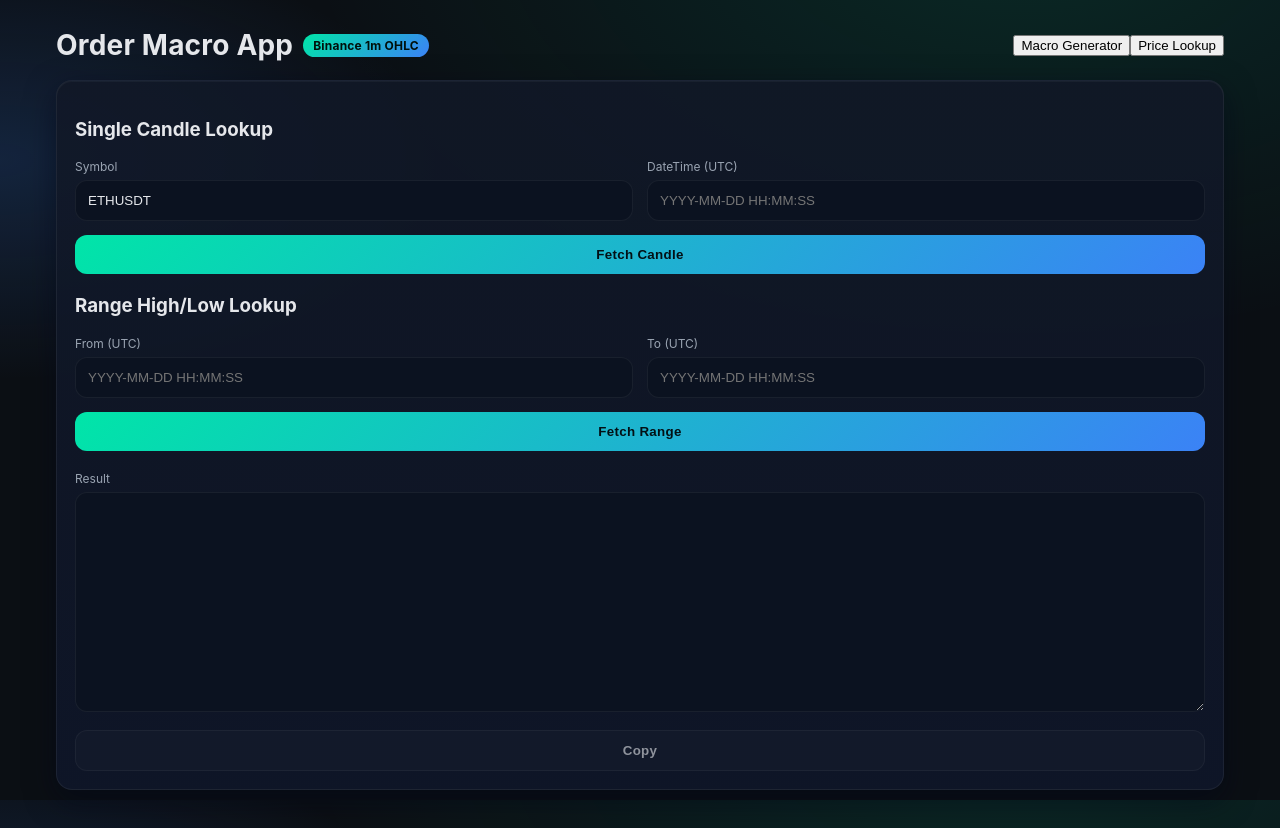
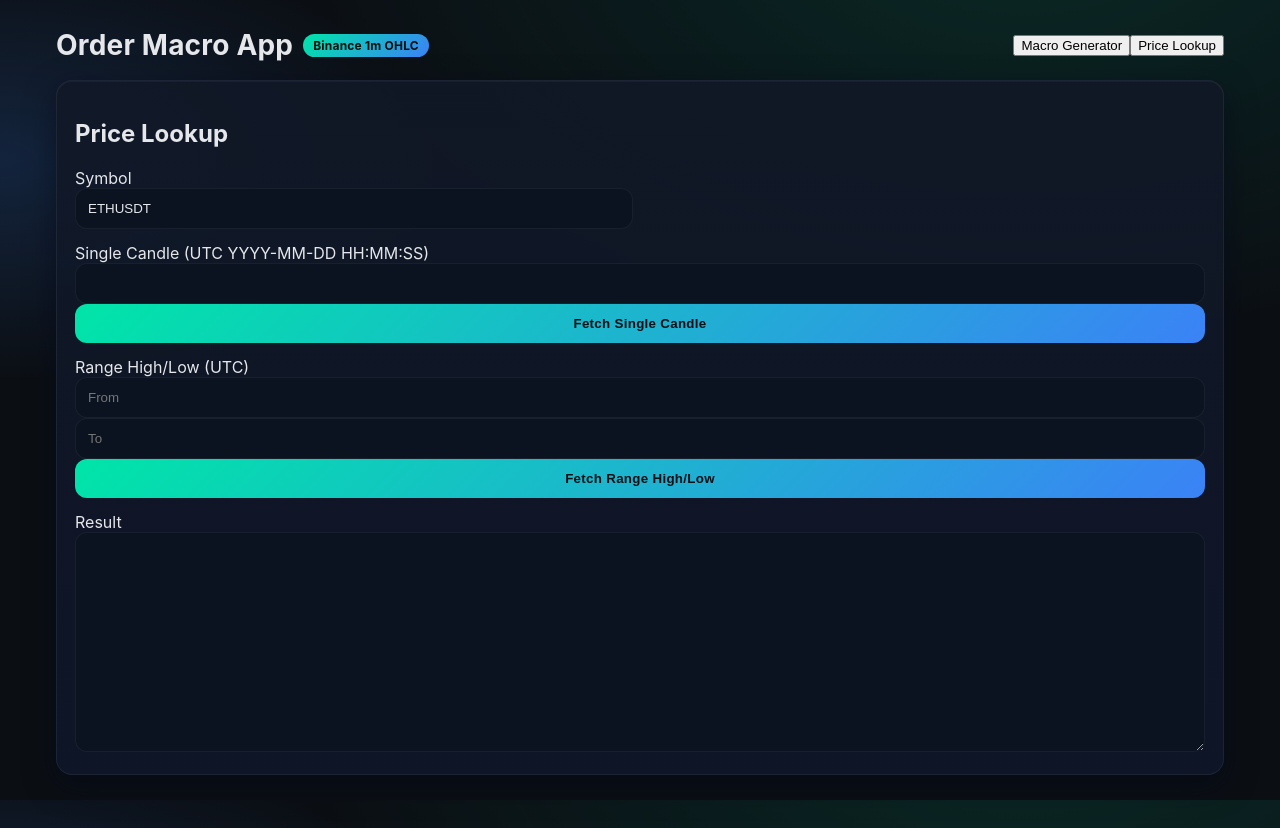
Before and after one commit to GorkemTikic/order-macro-app, a React (Vite) app: page / in a window 1280 px wide. Both pictures are taken after a click on the button "Price Lookup". Built offline with nearby package versions, Linux system fonts and the light colour scheme.

Commit message:
Update PriceLookup.jsx

```diff
--- a/src/components/PriceLookup.jsx
+++ b/src/components/PriceLookup.jsx
@@ -1,109 +1,70 @@
-import React, { useRef, useState } from "react";
+import React, { useState } from "react";
 import { getTriggerMinuteCandles, getRangeHighLow } from "../pricing";
 
-export default function PriceLookup() {
+function PriceLookup() {
   const [symbol, setSymbol] = useState("ETHUSDT");
-  const [singleTime, setSingleTime] = useState("");
-  const [rangeFrom, setRangeFrom] = useState("");
-  const [rangeTo, setRangeTo] = useState("");
+  const [datetime, setDatetime] = useState("");
+  const [from, setFrom] = useState("");
+  const [to, setTo] = useState("");
   const [result, setResult] = useState("");
-  const outRef = useRef(null);
+  const [loading, setLoading] = useState(false);
 
   async function handleSingle() {
-    setResult("");
+    setLoading(true);
     try {
-      const { mark, last } = await getTriggerMinuteCandles(symbol, singleTime);
-      const msg = `${singleTime} UTC+0 = At this date and time, the Mark Price and Last Price details are:
-
-**Mark Price:**
-Opening: ${mark.open}
-Highest: ${mark.high}
-Lowest: ${mark.low}
-Closing: ${mark.close}
-
-**Last Price:**
-Opening: ${last.open}
-Highest: ${last.high}
-Lowest: ${last.low}
-Closing: ${last.close}`;
+      const { mark, last } = await getTriggerMinuteCandles(symbol, datetime);
+      const msg = `${datetime} UTC+0 = At this date and time, the Mark Price and Last Price details are:\n
+**Mark Price:**\nOpening: ${mark.open}\nHighest: ${mark.high}\nLowest: ${mark.low}\nClosing: ${mark.close}\n
+**Last Price:**\nOpening: ${last.open}\nHighest: ${last.high}\nLowest: ${last.low}\nClosing: ${last.close}`;
       setResult(msg);
-      setTimeout(() => outRef.current?.scrollIntoView({ behavior: "smooth" }), 50);
-    } catch (e) {
-      setResult("Error: " + e.message);
+    } catch (err) {
+      setResult("Error: " + err.message);
     }
+    setLoading(false);
   }
 
   async function handleRange() {
-    setResult("");
+    setLoading(true);
     try {
-      const { highestMark, lowestMark, highestLast, lowestLast } = await getRangeHighLow(symbol, rangeFrom, rangeTo);
-      const msg = `When we check the ${symbol} Price Chart
-
-From: ${rangeFrom}
-To: ${rangeTo}
-
-${highestMark.time} > At this date and time, the highest Mark Price ${highestMark.price} was reached.
-${highestLast.time} > At this date and time, the highest Last Price ${highestLast.price} was reached.
-
-${lowestMark.time} > At this date and time, the lowest Mark Price ${lowestMark.price} was reached.
-${lowestLast.time} > At this date and time, the lowest Last Price ${lowestLast.price} was reached.`;
+      const data = await getRangeHighLow(symbol, from, to);
+      const msg = `When we check the ${symbol} Price Chart\nFrom: ${from}\nTo: ${to}\n\n` +
+      `${data.highestMark.time} > At this date and time, the highest Mark Price ${data.highestMark.price} was reached.\n` +
+      `${data.highestLast.time} > At this date and time, the highest Last Price ${data.highestLast.price} was reached.\n\n` +
+      `${data.lowestMark.time} > At this date and time, the lowest Mark Price ${data.lowestMark.price} was reached.\n` +
+      `${data.lowestLast.time} > At this date and time, the lowest Last Price ${data.lowestLast.price} was reached.`;
       setResult(msg);
-      setTimeout(() => outRef.current?.scrollIntoView({ behavior: "smooth" }), 50);
-    } catch (e) {
-      setResult("Error: " + e.message);
+    } catch (err) {
+      setResult("Error: " + err.message);
     }
-  }
-
-  async function handleCopy() {
-    if (!result) return;
-    await navigator.clipboard.writeText(result);
-    const btn = document.getElementById("copy-btn-lookup");
-    const old = btn.textContent;
-    btn.textContent = "Copied!";
-    setTimeout(() => (btn.textContent = old), 1000);
+    setLoading(false);
   }
 
   return (
     <div className="panel">
-      <h3>Single Candle Lookup</h3>
+      <h2>Price Lookup</h2>
       <div className="grid">
         <div className="col-6">
-          <label className="label">Symbol</label>
-          <input className="input" value={symbol} onChange={e=>setSymbol(e.target.value.toUpperCase())}/>
-        </div>
-        <div className="col-6">
-          <label className="label">DateTime (UTC)</label>
-          <input className="input" value={singleTime} onChange={e=>setSingleTime(e.target.value)} placeholder="YYYY-MM-DD HH:MM:SS"/>
+          <label>Symbol</label>
+          <input className="input" value={symbol} onChange={e => setSymbol(e.target.value.toUpperCase())}/>
         </div>
         <div className="col-12">
-          <button className="btn" onClick={handleSingle}>Fetch Candle</button>
-        </div>
-      </div>
-
-      <h3 style={{marginTop:20}}>Range High/Low Lookup</h3>
-      <div className="grid">
-        <div className="col-6">
-          <label className="label">From (UTC)</label>
-          <input className="input" value={rangeFrom} onChange={e=>setRangeFrom(e.target.value)} placeholder="YYYY-MM-DD HH:MM:SS"/>
-        </div>
-        <div className="col-6">
-          <label className="label">To (UTC)</label>
-          <input className="input" value={rangeTo} onChange={e=>setRangeTo(e.target.value)} placeholder="YYYY-MM-DD HH:MM:SS"/>
+          <label>Single Candle (UTC YYYY-MM-DD HH:MM:SS)</label>
+          <input className="input" value={datetime} onChange={e => setDatetime(e.target.value)}/>
+          <button className="btn" onClick={handleSingle} disabled={loading}>Fetch Single Candle</button>
         </div>
         <div className="col-12">
-          <button className="btn" onClick={handleRange}>Fetch Range</button>
-        </div>
-      </div>
-
-      <div ref={outRef} className="grid" style={{marginTop: 20}}>
-        <div className="col-12">
-          <label className="label">Result</label>
-          <textarea className="textarea" value={result} readOnly />
+          <label>Range High/Low (UTC)</label>
+          <input className="input" placeholder="From" value={from} onChange={e => setFrom(e.target.value)}/>
+          <input className="input" placeholder="To" value={to} onChange={e => setTo(e.target.value)}/>
+          <button className="btn" onClick={handleRange} disabled={loading}>Fetch Range High/Low</button>
         </div>
         <div className="col-12">
-          <button className="btn secondary" id="copy-btn-lookup" onClick={handleCopy} disabled={!result}>Copy</button>
+          <label>Result</label>
+          <textarea className="textarea" value={result} readOnly />
         </div>
       </div>
     </div>
   );
 }
+
+export default PriceLookup;
```
